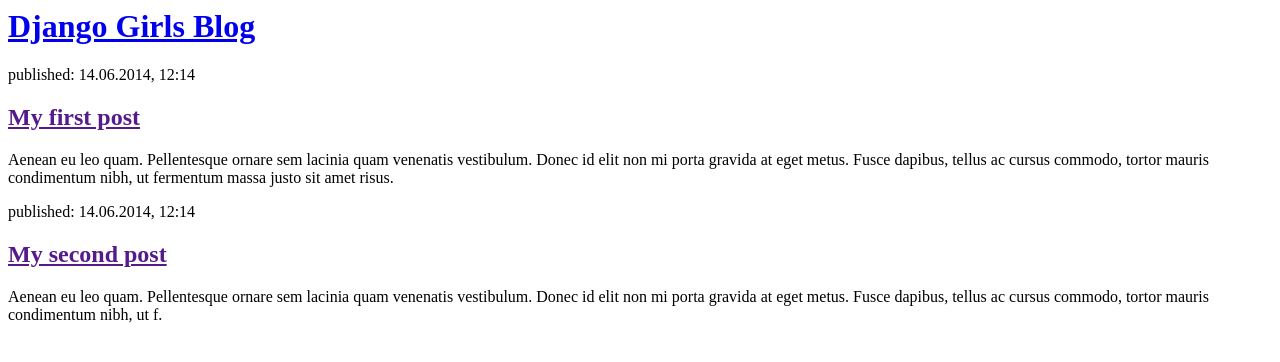
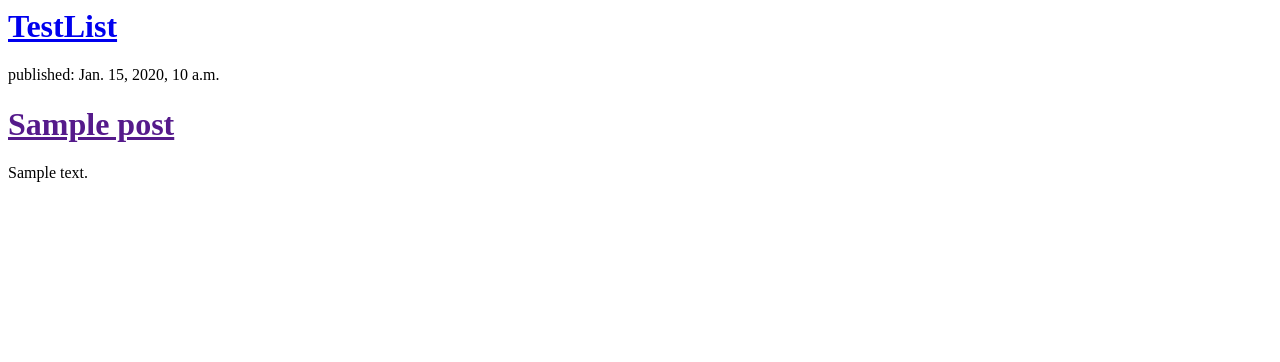
Before and after one commit to IanHarp/my-first-blog, a Django app: page / in a window 1280 px wide. Shown: the top 362 px of the page. Run offline with Django 3.2, Linux system fonts and the light colour scheme; tables that the repository leaves empty hold one stand-in row (values such as "Sample post").

Commit message:
Third Change

```diff
--- a/blog/templates/blog/post_list.html
+++ b/blog/templates/blog/post_list.html
@@ -1,22 +1,19 @@
 <html>
     <head>
-        <title>Django Girls blog</title>
+        <title>TestList</title>
     </head>
     <body>
-        <div>
-            <h1><a href="/">Django Girls Blog</a></h1>
-        </div>
 
         <div>
-            <p>published: 14.06.2014, 12:14</p>
-            <h2><a href="">My first post</a></h2>
-            <p>Aenean eu leo quam. Pellentesque ornare sem lacinia quam venenatis vestibulum. Donec id elit non mi porta gravida at eget metus. Fusce dapibus, tellus ac cursus commodo, tortor mauris condimentum nibh, ut fermentum massa justo sit amet risus.</p>
+            <h1><a href="/">TestList</a></h1>
         </div>
+	{% for post in posts %}
+    <div>
+        <p>published: {{ post.published_date }}</p>
+        <h1><a href="">{{ post.title }}</a></h1>
+        <p>{{ post.text|linebreaksbr }}</p>
+    </div>
+	{% endfor %}
 
-        <div>
-            <p>published: 14.06.2014, 12:14</p>
-            <h2><a href="">My second post</a></h2>
-            <p>Aenean eu leo quam. Pellentesque ornare sem lacinia quam venenatis vestibulum. Donec id elit non mi porta gravida at eget metus. Fusce dapibus, tellus ac cursus commodo, tortor mauris condimentum nibh, ut f.</p>
-        </div>
     </body>
 </html>
--- a/blog/urls.py
+++ b/blog/urls.py
@@ -3,4 +3,4 @@
 
 urlpatterns = [
     url(r'^$', views.post_list, name='post_list'),
-    ]
+]
--- a/blog/views.py
+++ b/blog/views.py
@@ -1,7 +1,8 @@
 from django.shortcuts import render
-
-# Create your views here.
+from django.utils import timezone
+from .models import Post
 
 
 def post_list(request):
-    return render(request, 'blog/post_list.html', {})
+    posts = Post.objects.order_by('created_date')
+    return render(request, 'blog/post_list.html', {'posts': posts})
```
